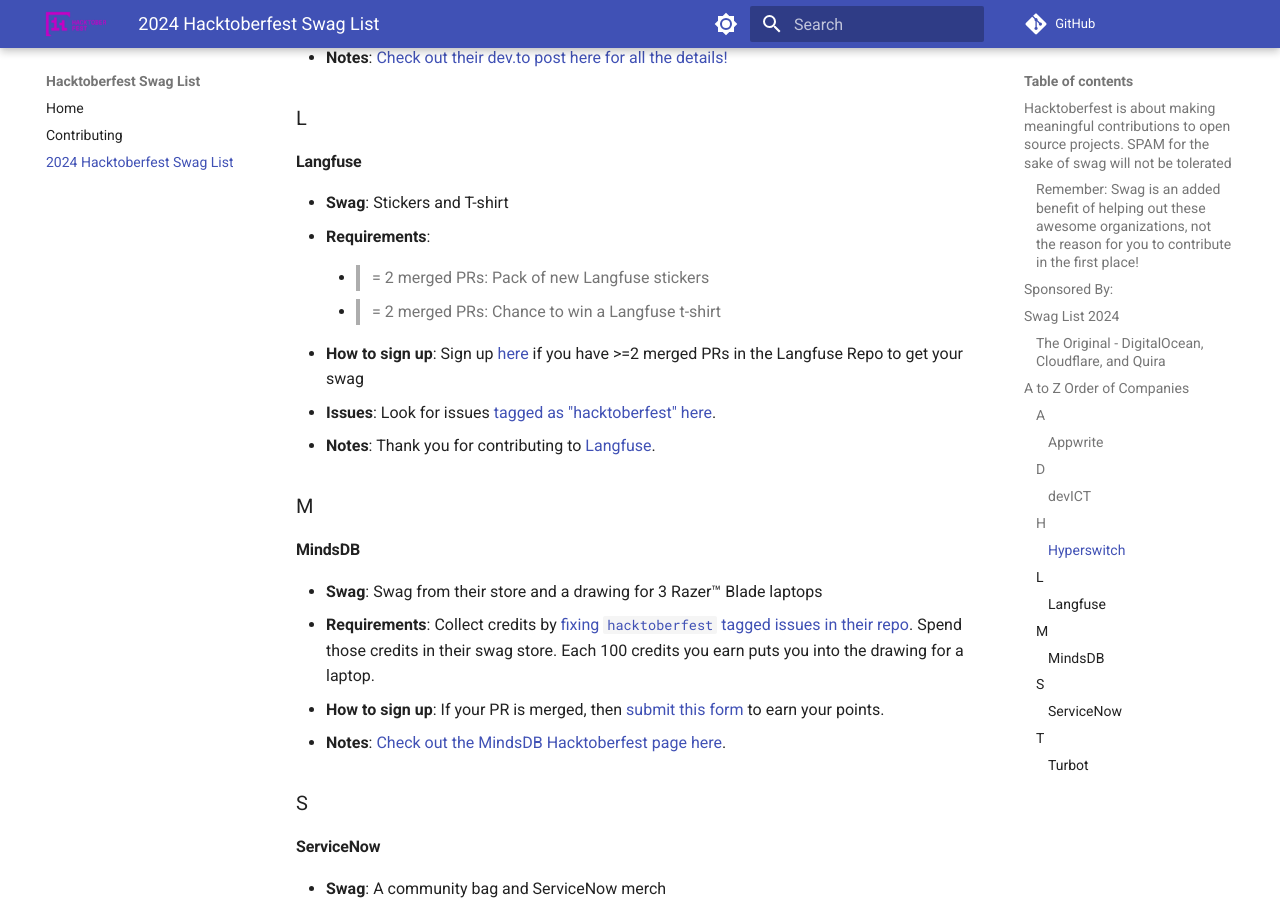
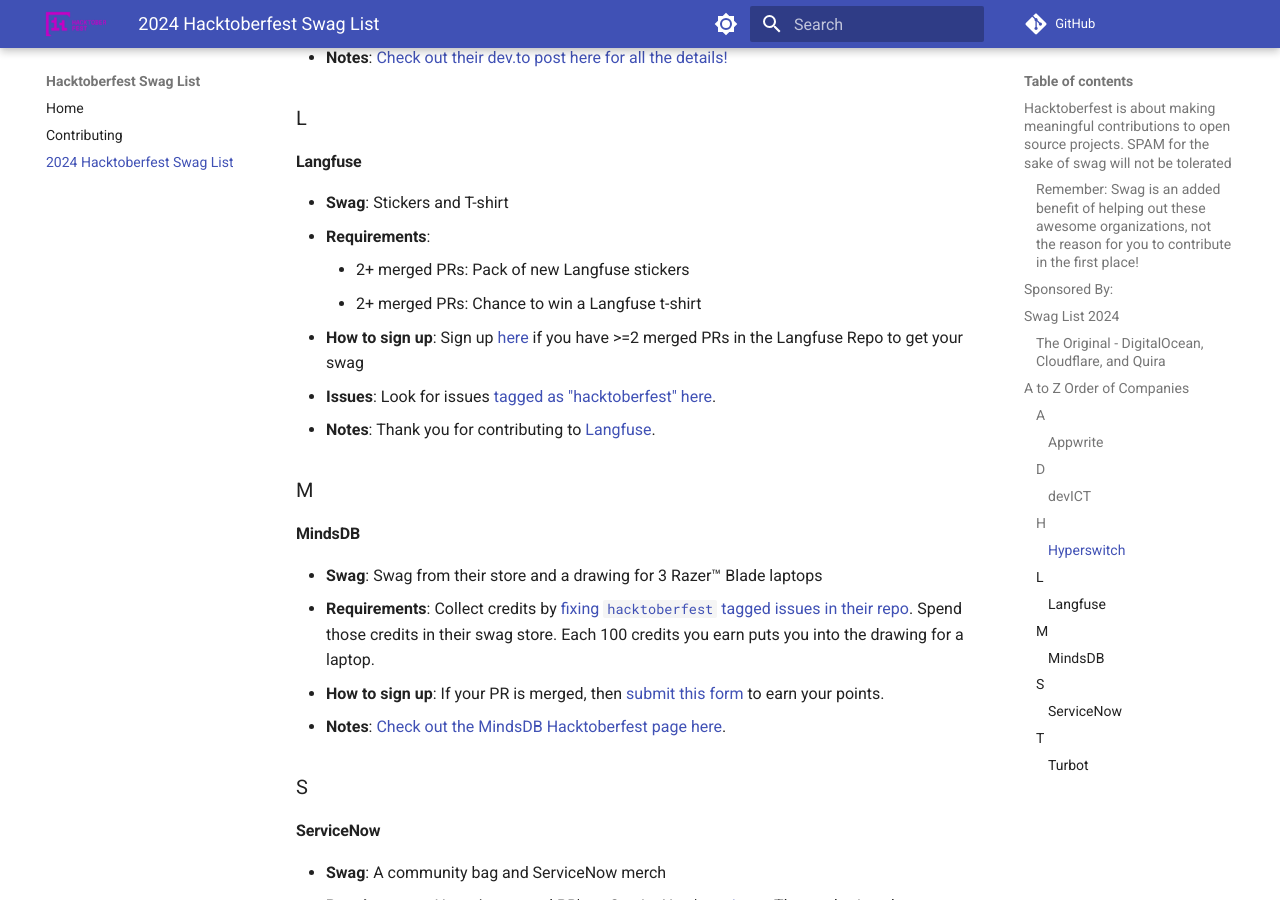
Before and after one commit to crweiner/hacktoberfest-swag-list, an MkDocs documentation site: the page built from docs/list.md, in a window 1280 px wide and 900 px high, scrolled down 2080 px. Built offline with MkDocs 1.6.1 and Material for MkDocs 9.7.7, drawn with Linux system fonts in a browser that asks for light colours; plug-ins that fetch from the network failed and are left out; comment, search, counter and statistics services are not loaded.

Commit message:
fix markdown error

```diff
--- a/docs/list.md
+++ b/docs/list.md
@@ -68,8 +68,8 @@
 
 - **Swag**: Stickers and T-shirt
 - **Requirements**:
-    - >= 2 merged PRs: Pack of new Langfuse stickers
-    - >= 2 merged PRs: Chance to win a Langfuse t-shirt
+    - 2+ merged PRs: Pack of new Langfuse stickers
+    - 2+ merged PRs: Chance to win a Langfuse t-shirt
 - **How to sign up**: Sign up [here](https://docs.google.com/forms/d/e/1FAIpQLSe_GNazlvZSkHJ-WdnWOCfplZULY3GTOzCBwZgX7X_mLjlK2A/viewform) if you have >=2 merged PRs in the Langfuse Repo to get your swag
 - **Issues**: Look for issues [tagged  as "hacktoberfest" here](https://github.com/langfuse/langfuse/issues?q=is%3Aissue+is%3Aopen+label%3Ahacktoberfest).
 - **Notes**: Thank you for contributing to [Langfuse](https://langfuse.com/).
```
